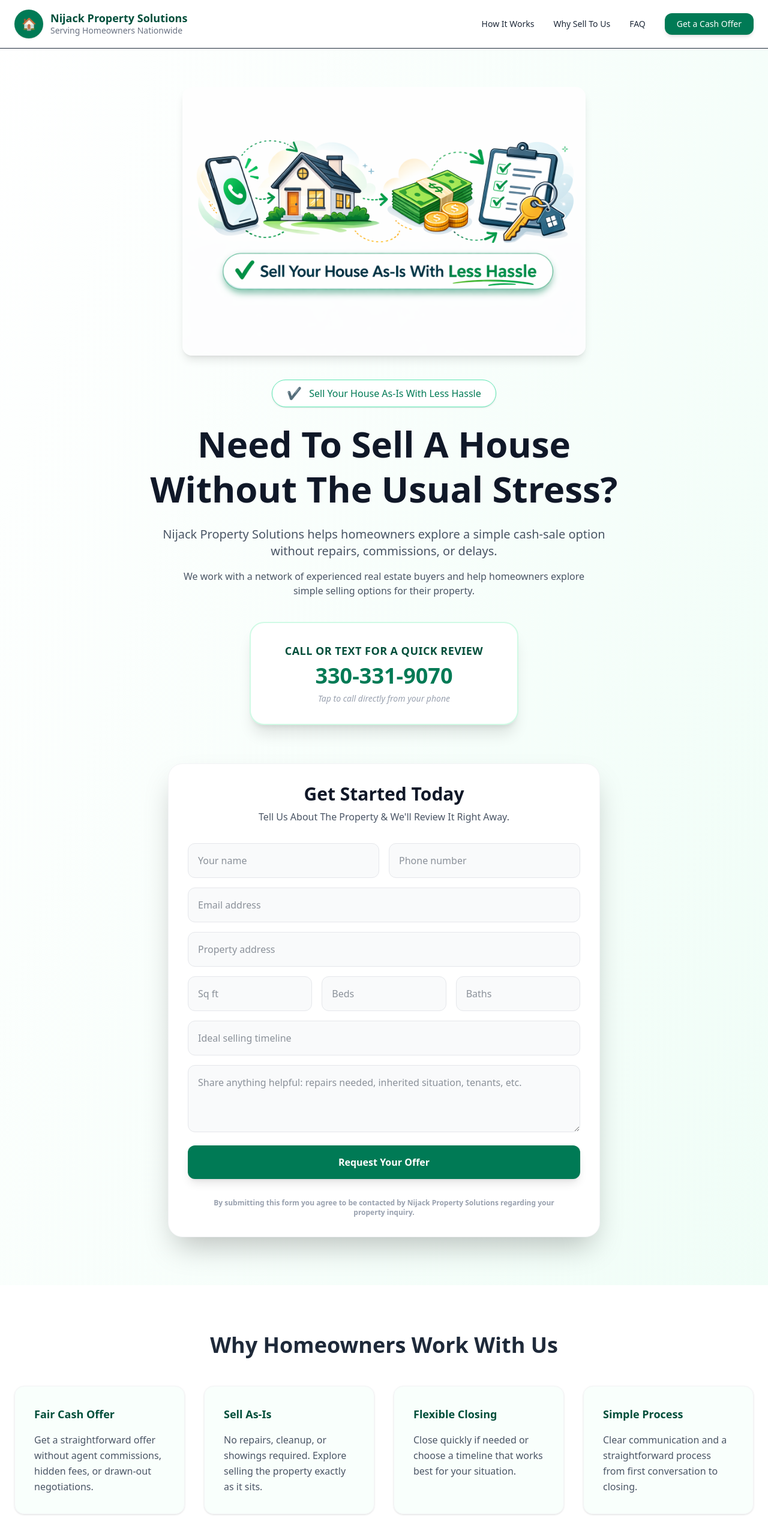
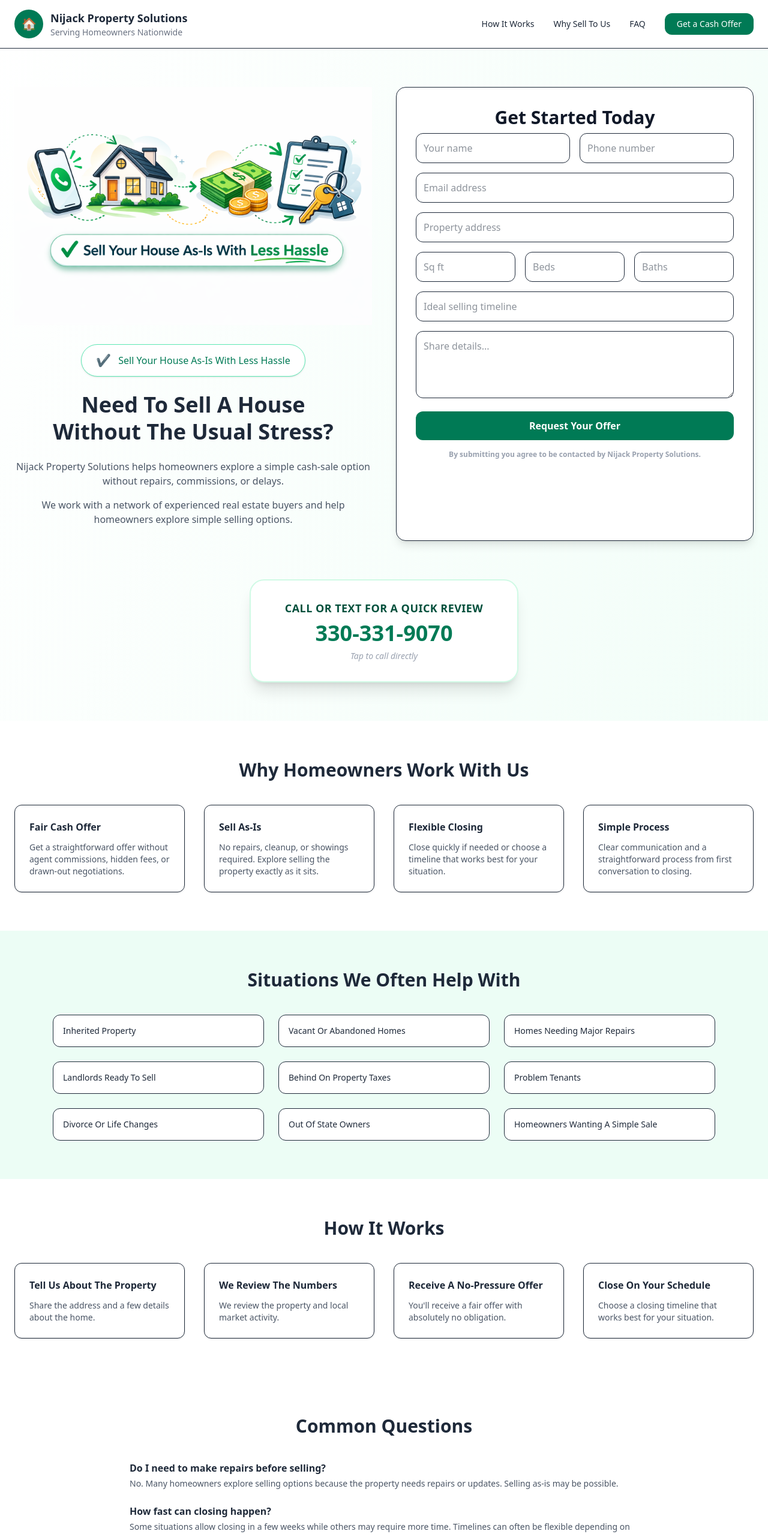
Before and after one commit to nijackacquisitions56/nijack-property-solutions, a React (Vite) app: page / in a window 1280 px wide. Shown: the top 2558 px of the page at 60% size. Built offline with nearby package versions, Linux system fonts and the light colour scheme.

Commit message:
Update App.jsx

```diff
--- a/src/App.jsx
+++ b/src/App.jsx
@@ -5,7 +5,6 @@ export default function NijackPropertySolutionsWebsite() {
 
   const handleSubmit = (e) => {
     e.preventDefault();
-    // In a real app, this is where the email would be sent
     setSubmitted(true);
   };
 
@@ -85,144 +84,138 @@ export default function NijackPropertySolutionsWebsite() {
       <header className="sticky top-0 z-50 border-b bg-white/95 backdrop-blur-sm">
         <div className="mx-auto flex max-w-7xl items-center justify-between px-6 py-4">
           <div className="flex items-center gap-3">
-            <div className="flex h-12 w-12 items-center justify-center rounded-full bg-emerald-700 text-xl text-white shadow-sm">
+            <div className="flex h-12 w-12 items-center justify-center rounded-full bg-emerald-700 text-xl text-white">
               🏠
             </div>
             <div>
-              <div className="font-semibold text-lg leading-tight text-emerald-900">
-                Nijack Property Solutions
-              </div>
-              <div className="text-sm text-gray-500">
-                Serving Homeowners Nationwide
-              </div>
+              <div className="font-semibold text-lg">Nijack Property Solutions</div>
+              <div className="text-sm text-gray-500">Serving Homeowners Nationwide</div>
             </div>
           </div>
-
-          <nav className="hidden md:flex items-center gap-8 text-sm font-medium">
-            <a href="#how" className="hover:text-emerald-700 transition-colors">How It Works</a>
-            <a href="#why" className="hover:text-emerald-700 transition-colors">Why Sell To Us</a>
-            <a href="#faq" className="hover:text-emerald-700 transition-colors">FAQ</a>
-            <a href="#contact" className="rounded-xl bg-emerald-700 px-5 py-2 text-white hover:bg-emerald-800 transition-colors shadow-md">
-              Get a Cash Offer
-            </a>
+          <nav className="hidden md:flex items-center gap-8 text-sm">
+            <a href="#how">How It Works</a>
+            <a href="#why">Why Sell To Us</a>
+            <a href="#faq">FAQ</a>
+            <a href="#contact" className="rounded-xl bg-emerald-700 px-5 py-2 text-white">Get a Cash Offer</a>
           </nav>
         </div>
       </header>
 
-      {/* HERO SECTION - CENTERED */}
-      <section className="mx-auto max-w-7xl px-6 py-16 flex flex-col items-center text-center">
-
-        <img
-          src="/symbols-home-sale-banner.png"
-          alt="Simple home selling process illustration"
-          className="mb-10 w-full max-w-2xl rounded-2xl shadow-lg"
-        />
-
-        <div className="mb-6 inline-flex items-center gap-3 rounded-full border border-emerald-300 bg-white px-6 py-2 text-emerald-700 shadow-sm">
-          <span className="text-xl">✔</span>
-          <span className="font-medium">Sell Your House As-Is With Less Hassle</span>
+      {/* BIG HERO (GRID LAYOUT RESTORED) */}
+      <section className="mx-auto grid max-w-7xl grid-cols-1 gap-10 px-6 py-16 lg:grid-cols-2">
+        <div className="flex flex-col justify-center items-center text-center">
+          <img src="/symbols-home-sale-banner.png" alt="Banner" className="mb-8 w-full max-w-3xl" />
+          <div className="mb-6 inline-flex w-fit items-center gap-3 rounded-full border border-emerald-300 bg-white px-6 py-3 text-emerald-700 shadow-sm">
+            <span className="text-xl">✔</span>
+            <span className="font-medium text-center">Sell Your House As-Is With Less Hassle</span>
+          </div>
+          <h1 className="mb-6 text-4xl font-bold leading-tight">
+            Need To Sell A House<br/>Without The Usual Stress?
+          </h1>
+          <p className="mb-4 text-gray-600">
+            Nijack Property Solutions helps homeowners explore a simple cash-sale option without repairs, commissions, or delays.
+          </p>
+          <p className="mb-6 text-gray-600">
+            We work with a network of experienced real estate buyers and help homeowners explore simple selling options.
+          </p>
         </div>
 
-        <h1 className="mb-6 text-4xl font-extrabold leading-tight md:text-6xl text-gray-900">
-          Need To Sell A House<br/>Without The Usual Stress?
-        </h1>
-
-        <p className="mb-4 text-xl text-gray-600 max-w-3xl">
-          Nijack Property Solutions helps homeowners explore a simple cash-sale option without repairs, commissions, or delays.
-        </p>
-
-        <p className="mb-10 text-gray-600 max-w-2xl">
-          We work with a network of experienced real estate buyers and help homeowners explore simple selling options for their property.
-        </p>
-
-        {/* CENTERED PHONE NUMBER BOX */}
-        <div className="rounded-3xl bg-white p-8 border-2 border-emerald-100 shadow-xl w-full max-w-md transition-transform hover:scale-105">
-          <div className="text-emerald-900 font-bold text-lg mb-2 uppercase tracking-wide">
-            Call Or Text For A Quick Review
-          </div>
-          <a
-            href="tel:3303319070"
-            className="text-4xl font-black text-emerald-700 hover:text-emerald-800 transition-colors block"
-          >
-            330-331-9070
-          </a>
-          <p className="text-sm text-gray-400 mt-2 italic">Tap to call directly from your phone</p>
-        </div>
-
-      </section>
-
-      {/* FORM SECTION - CENTERED */}
-      <section id="contact" className="mx-auto max-w-3xl px-6 pb-20 scroll-mt-20">
-        <div className="rounded-3xl border border-gray-100 bg-white p-8 shadow-2xl min-h-[400px] flex flex-col justify-center">
+        {/* FORM */}
+        <div id="contact" className="rounded-2xl border bg-white p-8 shadow-lg">
           {!submitted ? (
-            <>
+            <form onSubmit={handleSubmit} className="space-y-4">
               <h2 className="mb-2 text-3xl font-bold text-center text-gray-900">Get Started Today</h2>
-              <p className="mb-8 text-gray-600 text-center">Tell Us About The Property & We'll Review It Right Away.</p>
-              <form onSubmit={handleSubmit} className="space-y-4">
-                <div className="grid grid-cols-1 sm:grid-cols-2 gap-4">
-                  <input required placeholder="Your name" className="rounded-xl border border-gray-200 bg-gray-50 p-4 focus:ring-2 focus:ring-emerald-500 focus:outline-none" />
-                  <input required placeholder="Phone number" className="rounded-xl border border-gray-200 bg-gray-50 p-4 focus:ring-2 focus:ring-emerald-500 focus:outline-none" />
-                </div>
-                <input required type="email" placeholder="Email address" className="w-full rounded-xl border border-gray-200 bg-gray-50 p-4 focus:ring-2 focus:ring-emerald-500 focus:outline-none" />
-                <input required placeholder="Property address" className="w-full rounded-xl border border-gray-200 bg-gray-50 p-4 focus:ring-2 focus:ring-emerald-500 focus:outline-none" />
-                <div className="grid grid-cols-3 gap-4">
-                  <input placeholder="Sq ft" className="rounded-xl border border-gray-200 bg-gray-50 p-4 focus:ring-2 focus:ring-emerald-500 focus:outline-none" />
-                  <input placeholder="Beds" className="rounded-xl border border-gray-200 bg-gray-50 p-4 focus:ring-2 focus:ring-emerald-500 focus:outline-none" />
-                  <input placeholder="Baths" className="rounded-xl border border-gray-200 bg-gray-50 p-4 focus:ring-2 focus:ring-emerald-500 focus:outline-none" />
-                </div>
-                <input placeholder="Ideal selling timeline" className="w-full rounded-xl border border-gray-200 bg-gray-50 p-4 focus:ring-2 focus:ring-emerald-500 focus:outline-none" />
-                <textarea placeholder="Share anything helpful: repairs needed, inherited situation, tenants, etc." className="h-28 w-full rounded-xl border border-gray-200 bg-gray-50 p-4 focus:ring-2 focus:ring-emerald-500 focus:outline-none" />
-                <button type="submit" className="w-full rounded-xl bg-emerald-700 py-4 font-bold text-white shadow-lg hover:bg-emerald-800 transition-all">
-                  Request Your Offer
-                </button>
-                <p className="text-xs text-gray-400 text-center mt-4 px-4">
-                  <strong>By submitting this form you agree to be contacted by Nijack Property Solutions regarding your property inquiry.</strong>
-                </p>
-              </form>
-            </>
+              <div className="grid grid-cols-2 gap-4">
+                <input required placeholder="Your name" className="rounded-xl border p-3" />
+                <input required placeholder="Phone number" className="rounded-xl border p-3" />
+              </div>
+              <input required type="email" placeholder="Email address" className="w-full rounded-xl border p-3" />
+              <input required placeholder="Property address" className="w-full rounded-xl border p-3" />
+              <div className="grid grid-cols-3 gap-4">
+                <input placeholder="Sq ft" className="rounded-xl border p-3" />
+                <input placeholder="Beds" className="rounded-xl border p-3" />
+                <input placeholder="Baths" className="rounded-xl border p-3" />
+              </div>
+              <input placeholder="Ideal selling timeline" className="w-full rounded-xl border p-3" />
+              <textarea placeholder="Share details..." className="h-28 w-full rounded-xl border p-3" />
+              <button type="submit" className="w-full rounded-xl bg-emerald-700 py-3 font-semibold text-white">Request Your Offer</button>
+              <p className="text-xs text-gray-400 text-center"><strong>By submitting you agree to be contacted by Nijack Property Solutions.</strong></p>
+            </form>
           ) : (
-            <div className="text-center py-10 animate-in fade-in zoom-in duration-500">
-              <div className="mb-6 inline-flex h-20 w-20 items-center justify-center rounded-full bg-emerald-100 text-4xl text-emerald-700">
-                ✅
-              </div>
-              <h2 className="mb-4 text-3xl font-bold text-gray-900">Thank You, Nicole!</h2>
-              <p className="mb-8 text-lg text-gray-600">
-                We have received your property details. Our team will review the information and contact you shortly at <strong>330-331-9070</strong> to discuss your options.
-              </p>
-              <button
-                onClick={() => setSubmitted(false)}
-                className="text-emerald-700 font-semibold hover:underline"
-              >
-                ← Back to form
-              </button>
+            <div className="text-center py-20">
+              <div className="text-5xl mb-4">✅</div>
+              <h2 className="text-2xl font-bold mb-2">Thank You!</h2>
+              <p className="text-gray-600">We've received your info and will call you at 330-331-9070 soon.</p>
+              <button onClick={() => setSubmitted(false)} className="mt-4 text-emerald-700 underline">Back</button>
             </div>
           )}
         </div>
       </section>
 
+      {/* SMALL HERO (CENTERED PHONE BOX) */}
+      <section className="pb-16 flex justify-center px-6">
+        <div className="rounded-3xl bg-white p-8 border-2 border-emerald-100 shadow-xl w-full max-w-md text-center">
+          <div className="text-emerald-900 font-bold text-lg mb-2 uppercase tracking-wide">
+            Call Or Text For A Quick Review
+          </div>
+          <a href="tel:3303319070" className="text-4xl font-black text-emerald-700 hover:text-emerald-800">
+            330-331-9070
+          </a>
+          <p className="text-sm text-gray-400 mt-2 italic text-center">Tap to call directly</p>
+        </div>
+      </section>
+
       {/* WHY SELL SECTION */}
-      <section id="why" className="bg-white py-20 scroll-mt-20">
+      <section id="why" className="bg-white py-16 scroll-mt-20">
         <div className="mx-auto max-w-7xl px-6">
-          <h2 className="mb-12 text-center text-3xl font-bold md:text-4xl">Why Homeowners Work With Us</h2>
+          <h2 className="mb-10 text-center text-3xl font-bold">Why Homeowners Work With Us</h2>
           <div className="grid gap-8 md:grid-cols-2 lg:grid-cols-4">
             {benefits.map((item, i) => (
-              <div key={i} className="rounded-2xl border border-gray-100 p-8 shadow-sm bg-emerald-50/30">
-                <h3 className="mb-4 font-bold text-emerald-900 text-lg">{item.title}</h3>
-                <p className="text-gray-600 leading-relaxed">{item.text}</p>
+              <div key={i} className="rounded-xl border p-6 shadow-sm">
+                <h3 className="mb-3 font-semibold">{item.title}</h3>
+                <p className="text-sm text-gray-600">{item.text}</p>
               </div>
             ))}
           </div>
         </div>
       </section>
 
-      {/* SITUATIONS SECTION */}
-      <section className="bg-emerald-700 py-20 text-white">
+      {/* SITUATIONS */}
+      <section className="bg-emerald-50 py-16">
         <div className="mx-auto max-w-6xl px-6">
-          <h2 className="text-3xl font-bold text-center mb-12 md:text-4xl">Situations We Can Help With</h2>
-          <div className="grid grid-cols-1 sm:grid-cols-2 lg:grid-cols-3 gap-4">
+          <h2 className="text-3xl font-bold text-center mb-10">Situations We Often Help With</h2>
+          <div className="grid md:grid-cols-2 lg:grid-cols-3 gap-6 text-sm">
             {situations.map((s, i) => (
-              <div key={i} className="rounded-xl bg-white/10 backdrop-blur-md p-5 border border-white/20">
-                {s}
+              <div key={i} className="rounded-xl border bg-white p-4">{s}</div>
+            ))}
+          </div>
+        </div>
+      </section>
+
+      {/* HOW IT WORKS */}
+      <section id="how" className="bg-white py-16 scroll-mt-20">
+        <div className="mx-auto max-w-7xl px-6 text-center">
+          <h2 className="mb-10 text-3xl font-bold">How It Works</h2>
+          <div className="grid gap-8 md:grid-cols-2 lg:grid-cols-4 text-left">
+            {steps.map((step, i) => (
+              <div key={i} className="rounded-xl border bg-white p-6 shadow-sm">
+                <h3 className="mb-3 font-semibold">{step.title}</h3>
+                <p className="text-sm text-gray-600">{step.text}</p>
+              </div>
+            ))}
+          </div>
+        </div>
+      </section>
+
+      {/* FAQ SECTION */}
+      <section id="faq" className="bg-white py-16 scroll-mt-20">
+        <div className="mx-auto max-w-4xl px-6">
+          <h2 className="text-3xl font-bold text-center mb-10">Common Questions</h2>
+          <div className="space-y-6">
+            {faq.map((item, i) => (
+              <div key={i}>
+                <h3 className="font-semibold mb-1">{item.q}</h3>
+                <p className="text-gray-600 text-sm">{item.a}</p>
               </div>
             ))}
           </div>
@@ -233,37 +226,26 @@ export default function NijackPropertySolutionsWebsite() {
       <section id="privacy" className="bg-stone-50 py-20 scroll-mt-20 border-t">
         <div className="mx-auto max-w-4xl px-6 text-center">
           <h2 className="text-3xl font-bold mb-10 text-stone-900">Privacy Policy</h2>
-          <div className="space-y-6 text-stone-700 leading-relaxed text-sm md:text-base max-w-2xl mx-auto text-left md:text-center">
+          <div className="space-y-6 text-stone-700 leading-relaxed text-sm md:text-base max-w-2xl mx-auto">
             <p><strong>Nijack Property Solutions</strong> respects your privacy. We collect your contact info and property details solely to provide a cash offer.</p>
-            <p><strong>Sharing:</strong> Property data may be shared with our network of buyers to evaluate your home. We do not sell your personal contact info to marketing lists.</p>
-            <p><strong>Consent:</strong> Submitting this form gives us permission to contact you about your property.</p>
+            <p><strong>Sharing:</strong> Property data may be shared with our network of buyers. We do not sell your personal contact info to marketing lists.</p>
           </div>
         </div>
       </section>
 
       {/* FOOTER */}
-      <footer className="bg-white py-12 border-t">
-        <div className="mx-auto max-w-7xl px-6 text-center">
+      <footer className="bg-white py-12 border-t text-center">
+        <div className="mx-auto max-w-7xl px-6">
           <div className="font-bold text-emerald-900 mb-2 text-xl">Nijack Property Solutions</div>
           <p className="text-gray-500 mb-1">Serving Homeowners Nationwide</p>
-          <p className="text-gray-500 mb-1">
-            Call Or Text: <a href="tel:3303319070" className="hover:text-emerald-700 font-medium underline">330-331-9070</a>
-          </p>
+          <p className="text-gray-500 mb-1">Call Or Text: <a href="tel:3303319070" className="underline">330-331-9070</a></p>
           <p className="text-gray-500 mb-8 font-medium italic underline">info@nijackpropertysolutions.com</p>
-
           <div className="flex justify-center gap-6 text-sm font-semibold text-emerald-800 mb-8">
-            <a href="#how" className="hover:underline">How It Works</a>
-            <a href="#why" className="hover:underline">Benefits</a>
-            <a href="#privacy" className="hover:underline">Privacy Policy</a>
+            <a href="#how">How It Works</a>
+            <a href="#why">Benefits</a>
+            <a href="#privacy">Privacy Policy</a>
           </div>
-
-          <p className="text-xs text-gray-400 max-w-2xl mx-auto leading-relaxed mb-6">
-            Nijack Property Solutions works with a network of real estate buyers. We help homeowners explore options and may refer properties to partner buyers for cash offers.
-          </p>
-
-          <p className="text-xs text-gray-400">
-            © {new Date().getFullYear()} Nijack Property Solutions. All rights reserved.
-          </p>
+          <p className="text-xs text-gray-400 mt-6">© {new Date().getFullYear()} Nijack Property Solutions. All rights reserved.</p>
         </div>
       </footer>
     </div>
```
